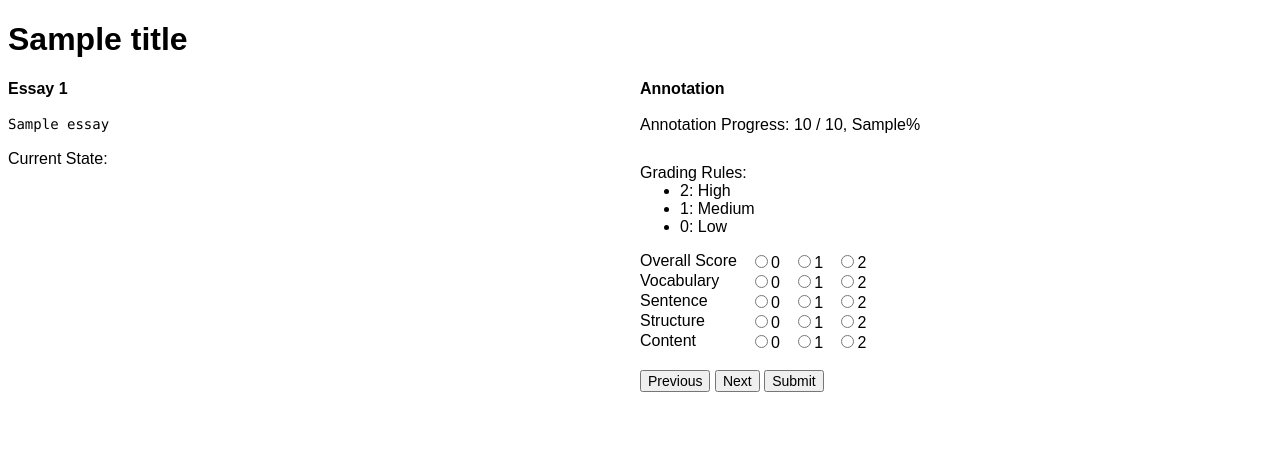
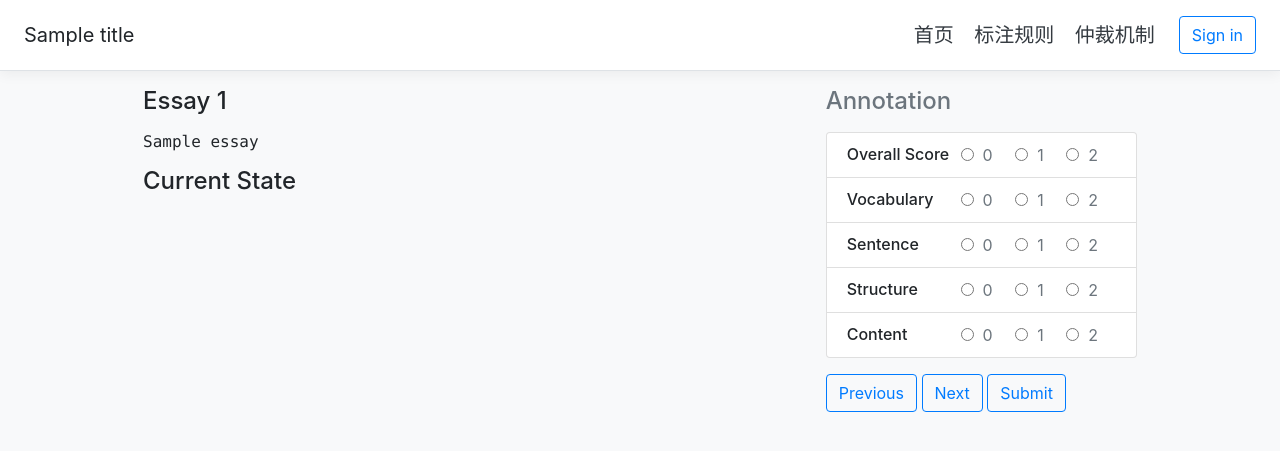
Before and after one commit to professorlust/annotator, a Python web app: template templates/mark.html in a window 1280 px wide. Shown: the top 451 px of the page. Run offline with Jinja, Linux system fonts and the light colour scheme; the template is opened without the code that fills it: most values are stand-ins (such as "Sample title", 1, 10 or a date in 2020); some libraries are stand-ins or nearby versions.

Commit message:
Improve UI

```diff
--- a/annotator.py
+++ b/annotator.py
@@ -25,7 +25,7 @@ from bson import json_util
 from bson.objectid import ObjectId
 
 
-define("address", default="localhost", help="run on the given address", type=str)    # 17zuoye office: 10.200.26.84
+define("address", default="10.200.26.84", help="run on the given address", type=str)    # 17zuoye office: 10.200.26.84
 define("port", default=8888, help="run on the given port", type=int)
 define("debug", default=True, help="run in debug mode", type=bool)
 
@@ -49,6 +49,8 @@ class Application(tornado.web.Application):
             debug=options.debug
         )
         super(Application, self).__init__(handlers, **settings)
+
+        self.homepage_url = 'http://' + str(options.address) + ":" + str(options.port)
 
         # essay grading annotation
         self.mark_url = 'http://' + str(options.address) + ':' + str(options.port) + '/mark'
--- a/handlers/mark_handler.py
+++ b/handlers/mark_handler.py
@@ -15,6 +15,7 @@ class MarkHandler(tornado.web.RequestHandler):
         self.render(
             'mark.html',
             title='Essay Grading Annotation',
+            homepage_url=self.application.homepage_url,
             essay_id=self.application.current_essay_id,
             essay=self.application.current_essay,
             annotated_essay_quantity=self.application.annotated_essay_quantity,
--- a/handlers/ocr_handler.py
+++ b/handlers/ocr_handler.py
@@ -16,6 +16,7 @@ class OCRHandler(tornado.web.RequestHandler):
         self.render(
             'ocr.html',
             title='OCR Result Annotation',
+            homepage_url=self.application.homepage_url,
             ocr_id=self.application.current_ocr_id,
             image_url=self.application.current_image_url,
             ocr_essay=self.application.current_ocr_essay,
--- a/static/css/main.css
+++ b/static/css/main.css
@@ -1,24 +1,9 @@
-label {
-    display: block;
-    float: left;
-    width: 110px;
-}
-
 a {
     font-size: 20px;
 }
 
 ul {
     margin-top: 0px;
-}
-
-.title {
-    font-family: "Arial";
-}
-
-.platform_title {
-    font-family: "Arial";
-    text-align: center;
 }
 
 .projects {
@@ -34,16 +19,8 @@ ul {
     height: 30px;
 }
 
-.essay_annotator {
-    margin: auto;
-    background: white;
-    font-family: "Arial";
-}
-
-.ocr_corrector {
-    margin: auto;
-    background: white;
-    font-family: "Arial";
+.progress_detail {
+    display: none;
 }
 
 .essay_id {
@@ -68,7 +45,7 @@ ul {
 
 .essay {
     font-family: "Monaco";
-    font-size: 14px;
+    font-size: 16px;
     word-wrap: break-word;
     width: 90%;
 }
@@ -87,63 +64,14 @@ ul {
     width: 90%;
 }
 
-.col {
-    margin: auto;
-    float: left;
+.container {
+    max-width: 80%;
 }
 
-.left {
-    font-family: "Arial";
-    width: 50%;
-}
+.border-top { border-top: 1px solid #e5e5e5; }
+.border-bottom { border-bottom: 1px solid #e5e5e5; }
+.border-top-gray { border-top-color: #adb5bd; }
 
-.right {
-    font-family: "Arial";
-    width: 50%;
-}
+.box-shadow { box-shadow: 0 .25rem .75rem rgba(0, 0, 0, .05); }
 
-.log {
-    display: none;
-    font-family: "Arial";
-    font-size: 14px;
-}
-
-.string { color: blue; }
-.number { color: red; }
-.boolean { color: green; }
-.null { color: magenta; }
-.key { color: black; }
-
-
-.button_previous {
-    font-size: 14px;
-    -webkit-transition-duration: 0.3s;
-    transition-duration: 0.3s;
-}
-
-.button_previous:hover {
-    background-color: rgb(40, 223, 255);
-    color: white;
-}
-
-.button_next {
-    font-size: 14px;
-    -webkit-transition-duration: 0.3s;
-    transition-duration: 0.3s;
-}
-
-.button_next:hover {
-    background-color: rgb(40, 223, 255);
-    color: white;
-}
-
-.button_submit {
-    font-size: 14px;
-    -webkit-transition-duration: 0.3s;
-    transition-duration: 0.3s;
-}
-
-.button_submit:hover {
-    background-color: rgb(40, 223, 255);
-    color: white;
-}
+.lh-condensed { line-height: 1.25; }
--- a/static/js/mark.js
+++ b/static/js/mark.js
@@ -1,4 +1,4 @@
-function previous(button) {
+function previousEssay(button) {
     console.log("Jump tp previous essay...");
 
     var essay_id = Number(document.getElementById("essay_id").innerHTML);
@@ -34,7 +34,7 @@ function previous(button) {
     });
 }
 
-function next(button) {
+function nextEssay(button) {
     console.log("Jump tp next essay...");
 
     var essay_id = Number(document.getElementById("essay_id").innerHTML);
@@ -83,7 +83,7 @@ function isRadioChecked(name) {
     return is_checked;
 }
 
-function submit(button) {
+function submitEssayMark(button) {
     console.log("Submit essay annotation data...");
 
     if (isRadioChecked("overall_score")) {
--- a/static/js/ocr.js
+++ b/static/js/ocr.js
@@ -1,4 +1,4 @@
-function previous(button) {
+function previousImage(button) {
     console.log("Jump tp previous image...");
 
     var ocr_id = Number(document.getElementById("ocr_id").innerHTML);
@@ -40,7 +40,7 @@ function previous(button) {
     });
 }
 
-function next(button) {
+function nextImage(button) {
     console.log("Jump tp next image...");
 
     var ocr_id = Number(document.getElementById("ocr_id").innerHTML);
@@ -84,7 +84,7 @@ function next(button) {
 }
 
 
-function submit(button) {
+function submitOCRCorrection(button) {
     console.log("Submit OCR result correction data...");
 
     var ocr_id = Number(document.getElementById("ocr_id").innerHTML);
--- a/templates/mark.html
+++ b/templates/mark.html
@@ -7,63 +7,112 @@
     <meta name="author" content="Shengjia Yan">
 	<title>{{ title }}</title>
 	<link type="image/x-icon" href="{{ static_url("img/favicon.ico")}}" rel="shortcut icon"/>
-    <link type="text/css" href="{{ static_url("css/main.css")}}" rel="stylesheet" media="screen, projection"/>
 	<script type="text/javascript" src="{{ static_url("js/mark.js")}}"></script>
 	<script type="text/javascript" src="{{ static_url("js/jquery-3.3.1.min.js")}}"></script>
-<body>
-	<div class="essay_annotator">
-		<h1 class="title">{{ title }}</h1>
-		<div class="col left">
-			<b>Essay <div id="essay_id" name="essay_id" class="essay_id">{{ essay_id }}</div></b><br><br>
-			<div id="essay" name="essay" class="essay">{{ essay }}</div><br>
-			Current State:
+	<link rel="stylesheet" href="https://maxcdn.bootstrapcdn.com/bootstrap/4.0.0/css/bootstrap.min.css" integrity="sha384-Gn5384xqQ1aoWXA+058RXPxPg6fy4IWvTNh0E263XmFcJlSAwiGgFAW/dAiS6JXm" crossorigin="anonymous">
+	<script src="https://maxcdn.bootstrapcdn.com/bootstrap/4.0.0/js/bootstrap.min.js" integrity="sha384-JZR6Spejh4U02d8jOt6vLEHfe/JQGiRRSQQxSfFWpi1MquVdAyjUar5+76PVCmYl" crossorigin="anonymous"></script>
+	<link type="text/css" href="{{ static_url("css/main.css")}}" rel="stylesheet" media="screen, projection"/>
+<body class="bg-light">
+
+		<div class="d-flex flex-column flex-md-row align-items-center p-3 px-md-4 mb-3 bg-white border-bottom box-shadow">
+			<h5 class="my-0 mr-md-auto font-weight-normal">{{ title }}</h5>
+			<nav class="my-2 my-md-0 mr-md-3">
+				<a class="p-2 text-dark" href="{{ homepage_url }}">首页</a>
+				<a class="p-2 text-dark" href="#">标注规则</a>
+				<a class="p-2 text-dark" href="#">仲裁机制</a>
+			</nav>
+			<a class="btn btn-outline-primary" href="#">Sign in</a>
+		</div>
+
+		<div class="container">
+			<div class="row">
+				<div class="col-md-8 order-md-1">
+					<h4 class="mb-3">
+						Essay
+						<div id="essay_id" name="essay_id" class="essay_id">{{ essay_id }}</div>
+						<h5 class="mb-3">
+							<div id="essay" name="essay" class="essay">{{ essay }}</div>
+						</h5>
+					</h4>
+					<h4 class="mb-3">
+						Current State
 						<div id="state" name="state" class="state"></div>
+					</h4>
 				</div>
-		<div class="col right">
-			<b>Annotation</b><br><br>
-			<div class="progress">
+
+				<div class="col-md-4 order-md-2 mb-4">
+					<h4 class="d-flex justify-content-between align-items-center mb-3">
+						<span class="text-muted">Annotation</span>
+					</h4>
+
+					<div class="progress_detail">
 						Annotation Progress:
 						<div class="annotated_quantity" id="annotated_quantity" name="annotated_quantity">{{ annotated_essay_quantity }}</div> /
 						<div class="sum" id="sum" name="sum">{{ sum }}</div>,
 						<div class="ratio" id="ratio" name="ratio">{{ annotation_essay_ratio }}</div>%<br>
 					</div>
-			<br>
-			<div class="rule">
-				Grading Rules:
-				<ul id='rules' class='rules'>
-					<li>2: High</li>
-					<li>1: Medium</li>
-					<li>0: Low</li>
+
+					<ul class="list-group mb-3">
+						<li class="list-group-item d-flex justify-content-between lh-condensed">
+							<div>
+								<h6 class="my-0">Overall Score</h6>
+							</div>
+							<span class="text-muted">
+								<input type="radio" id="overall_score_0" name="overall_score" value="0" />&nbsp; 0 &nbsp; &nbsp;
+								<input type="radio" id="overall_score_1" name="overall_score" value="1" />&nbsp; 1 &nbsp; &nbsp;
+								<input type="radio" id="overall_score_2" name="overall_score" value="2" />&nbsp; 2 &nbsp; &nbsp;
+							</span>
+						</li>
+
+						<li class="list-group-item d-flex justify-content-between lh-condensed">
+							<div>
+								<h6 class="my-0">Vocabulary</h6>
+							</div>
+							<span class="text-muted">
+								<input type="radio" id="vocabulary_score_0" name="vocabulary_score" value="0" />&nbsp; 0 &nbsp; &nbsp;
+								<input type="radio" id="vocabulary_score_1" name="vocabulary_score" value="1" />&nbsp; 1 &nbsp; &nbsp;
+								<input type="radio" id="vocabulary_score_2" name="vocabulary_score" value="2" />&nbsp; 2 &nbsp; &nbsp;
+							</span>
+						</li>
+
+						<li class="list-group-item d-flex justify-content-between lh-condensed">
+							<div>
+								<h6 class="my-0">Sentence</h6>
+							</div>
+							<span class="text-muted">
+								<input type="radio" id="sentence_score_0" name="sentence_score" value="0" />&nbsp; 0 &nbsp; &nbsp;
+								<input type="radio" id="sentence_score_1" name="sentence_score" value="1" />&nbsp; 1 &nbsp; &nbsp;
+								<input type="radio" id="sentence_score_2" name="sentence_score" value="2" />&nbsp; 2 &nbsp; &nbsp;
+							</span>
+						</li>
+
+						<li class="list-group-item d-flex justify-content-between lh-condensed">
+							<div>
+								<h6 class="my-0">Structure</h6>
+							</div>
+							<span class="text-muted">
+								<input type="radio" id="structure_score_0" name="structure_score" value="0" />&nbsp; 0 &nbsp; &nbsp;
+								<input type="radio" id="structure_score_1" name="structure_score" value="1" />&nbsp; 1 &nbsp; &nbsp;
+								<input type="radio" id="structure_score_2" name="structure_score" value="2" />&nbsp; 2 &nbsp; &nbsp;
+							</span>
+						</li>
+
+						<li class="list-group-item d-flex justify-content-between lh-condensed">
+							<div>
+								<h6 class="my-0">Content</h6>
+							</div>
+							<span class="text-muted">
+								<input type="radio" id="content_score_0" name="content_score" value="0" />&nbsp; 0 &nbsp; &nbsp;
+								<input type="radio" id="content_score_1" name="content_score" value="1" />&nbsp; 1 &nbsp; &nbsp;
+								<input type="radio" id="content_score_2" name="content_score" value="2" />&nbsp; 2 &nbsp; &nbsp;
+							</span>
+						</li>
 					</ul>
+
+					<button id="button_previous" class="btn btn-outline-primary" onclick="previousEssay(this);">Previous</button>
+					<button id="button_next" class="btn btn-outline-primary" onclick="nextEssay(this);">Next</button>
+					<button id="button_submit" class="btn btn-outline-primary" onclick="submitEssayMark(this);">Submit</button>
 				</div>
-			<label>Overall Score</label>
-			<input type="radio" id="overall_score_0" name="overall_score" value="0" />0 &nbsp;
-			<input type="radio" id="overall_score_1" name="overall_score" value="1" />1 &nbsp;
-			<input type="radio" id="overall_score_2" name="overall_score" value="2" />2 &nbsp;
-			<br>
-			<label>Vocabulary</label>
-			<input type="radio" id="vocabulary_score_0" name="vocabulary_score" value="0" />0 &nbsp;
-			<input type="radio" id="vocabulary_score_1" name="vocabulary_score" value="1" />1 &nbsp;
-			<input type="radio" id="vocabulary_score_2" name="vocabulary_score" value="2" />2 &nbsp;
-			<br>
-			<label>Sentence</label>
-			<input type="radio" id="sentence_score_0" name="sentence_score" value="0" />0 &nbsp;
-			<input type="radio" id="sentence_score_1" name="sentence_score" value="1" />1 &nbsp;
-			<input type="radio" id="sentence_score_2" name="sentence_score" value="2" />2 &nbsp;
-			<br>
-			<label>Structure</label>
-			<input type="radio" id="structure_score_0" name="structure_score" value="0" />0 &nbsp;
-			<input type="radio" id="structure_score_1" name="structure_score" value="1" />1 &nbsp;
-			<input type="radio" id="structure_score_2" name="structure_score" value="2" />2 &nbsp;
-			<br>
-			<label>Content</label>
-			<input type="radio" id="content_score_0" name="content_score" value="0" />0 &nbsp;
-			<input type="radio" id="content_score_1" name="content_score" value="1" />1 &nbsp;
-			<input type="radio" id="content_score_2" name="content_score" value="2" />2 &nbsp;
-			<br><br>
-			<button id="previous" class="button_previous" onclick="previous(this);">Previous</button>
-			<button id="next" class="button_next" onclick="next(this);">Next</button>
-			<button id="subumit" class="button_submit" onclick="submit(this);">Submit</button>
 			</div>
 		</div>
 </body>
```
Also changed, not shown: templates/login.html (+36 -0 lines), templates/main.html (+8 -1 lines), templates/ocr.html (+38 -16 lines). Lines whose indentation alone changed are shown as unchanged.
